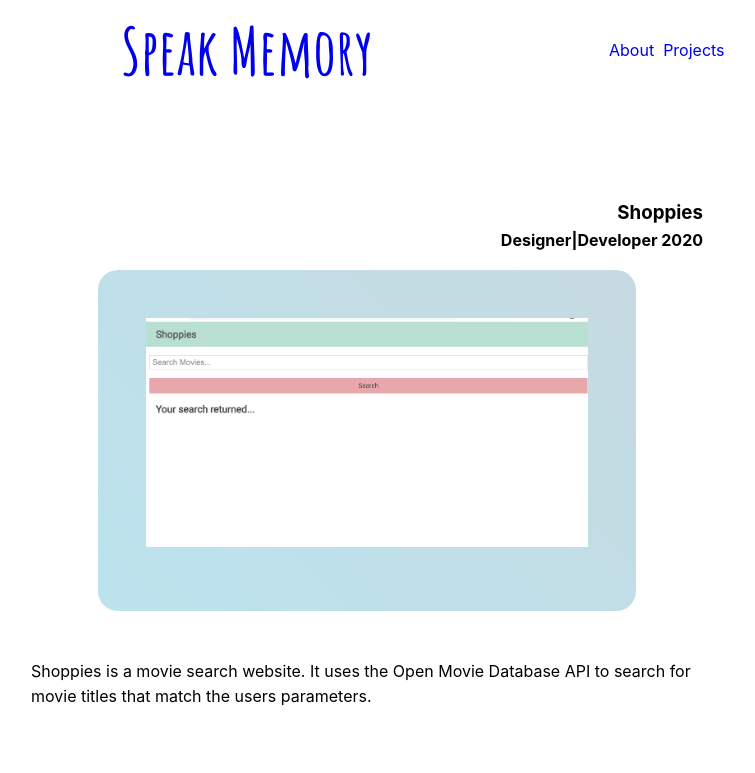
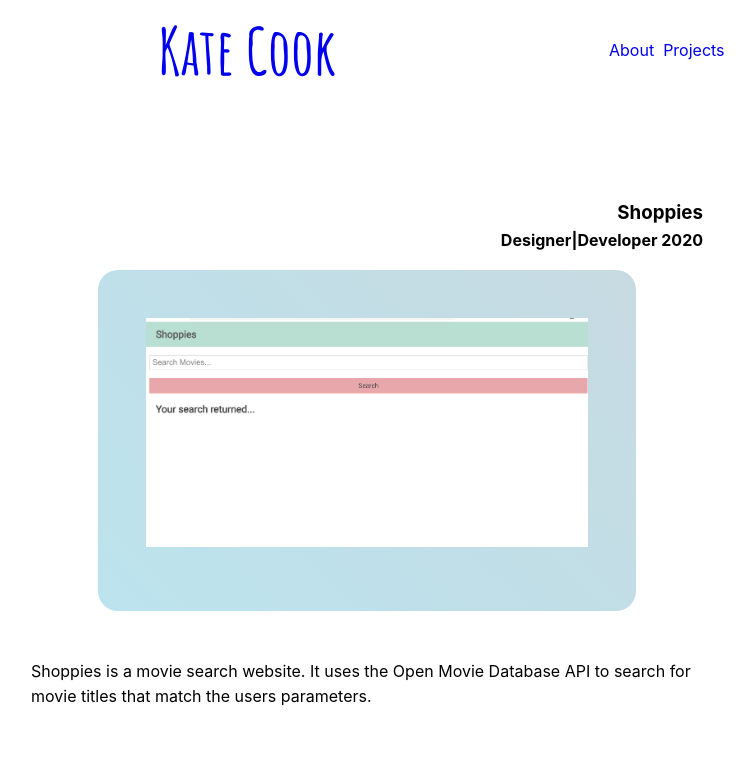
Before and after one commit to kecook/my-portfolio, a React (Create React App) app: page /projects in a window 1280 px wide. Shown: the top 773 px of the page, without its empty margins (273-1028 px from the left). Built offline with nearby package versions, Linux system fonts and the light colour scheme.

Commit message:
added my name to the home page

```diff
--- a/src/comps/layout/Navbar.js
+++ b/src/comps/layout/Navbar.js
@@ -16,7 +16,7 @@ const Navbar = () => {
 
         <h2 className='banner'>
           <Link to='/' className='linkHome'>
-            Speak Memory
+            Kate Cook
           </Link>
         </h2>
 
```
